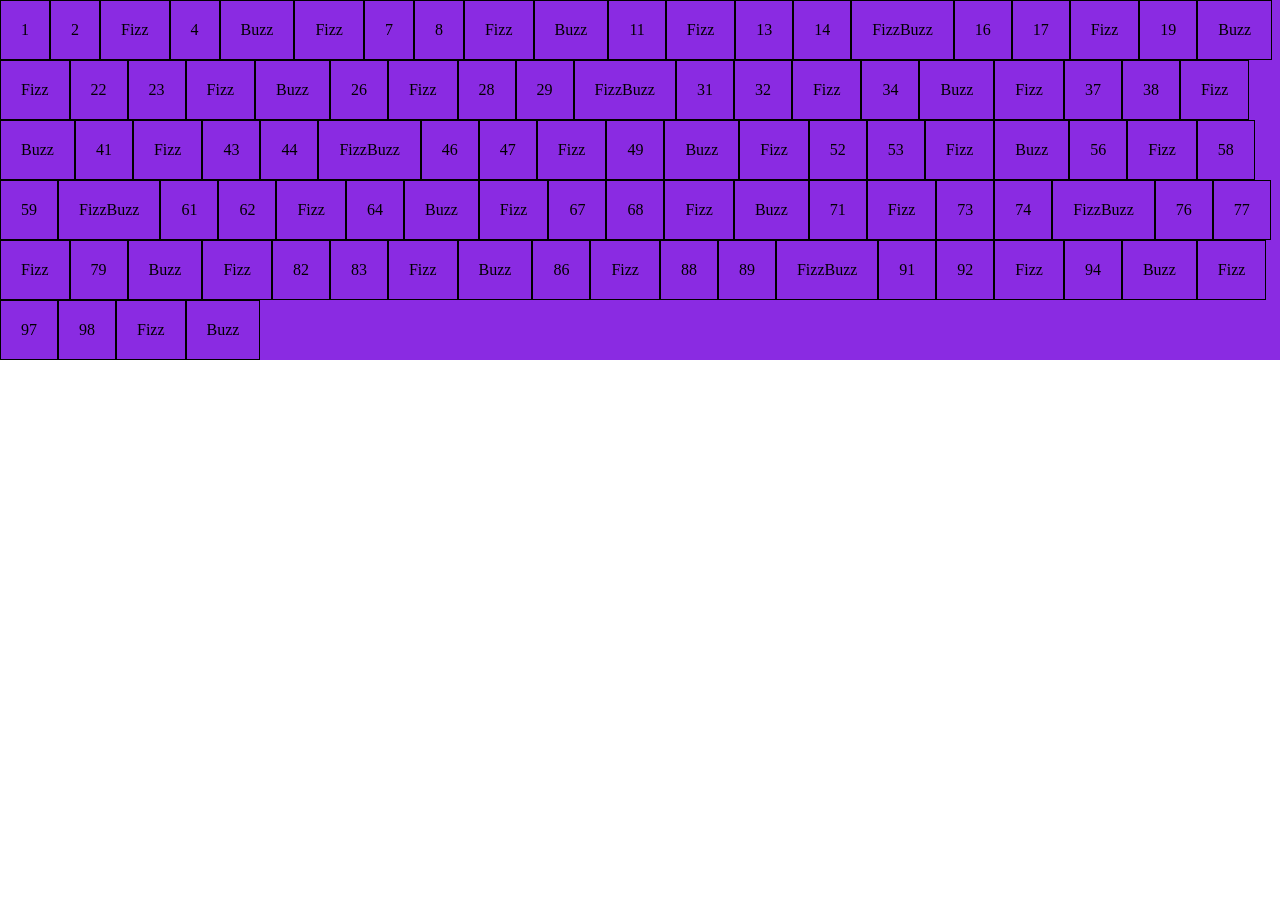
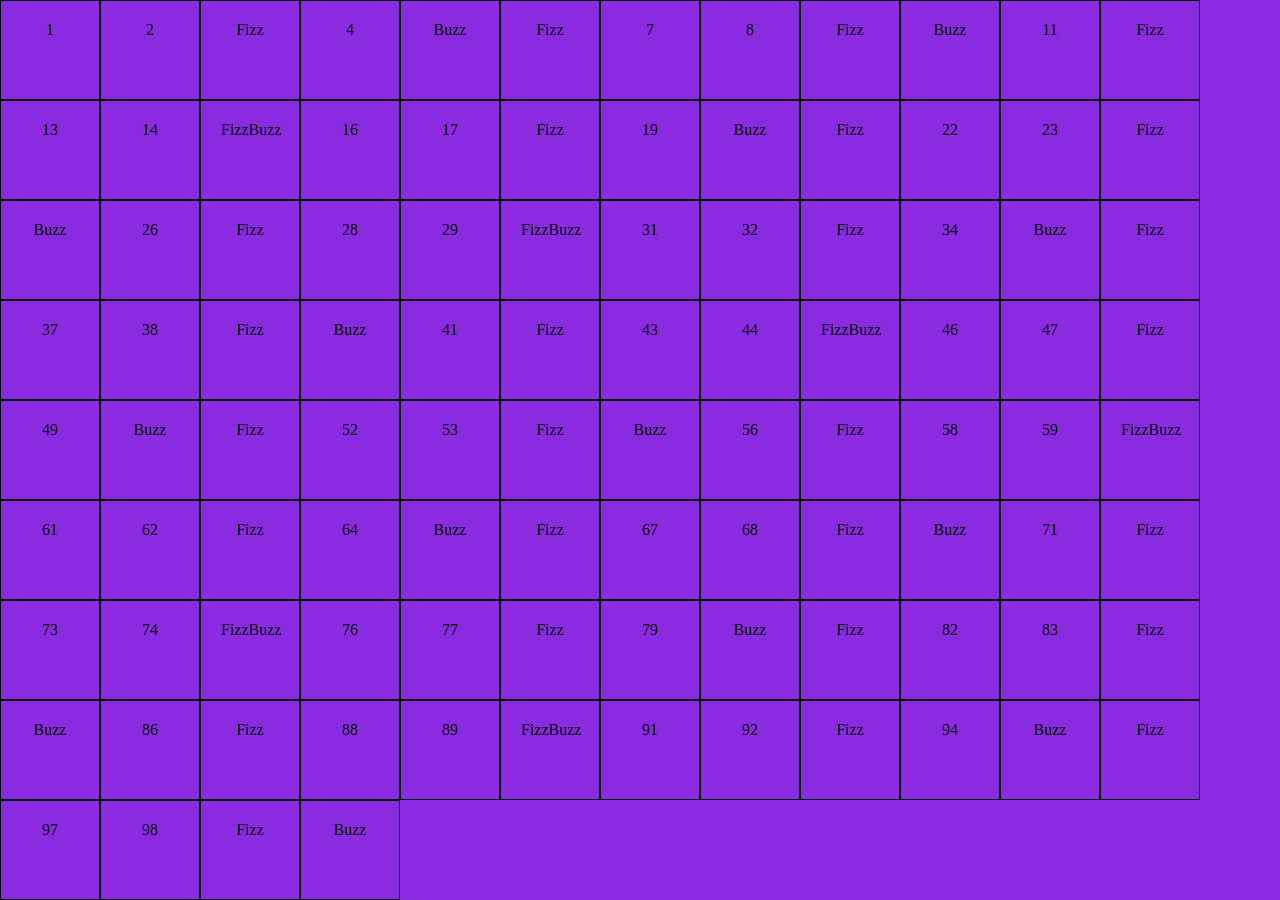
Before and after one commit to Vincedinardo21/js-fizzbuzzdom, a plain HTML site: page index.html in a window 1280 px wide. Before the commit the page ends 800 px from the top, so only its background shows below. Drawn offline with Linux system fonts and the light colour scheme.

Commit message:
Fix griglia pt 2

```diff
--- a/css/style.css
+++ b/css/style.css
@@ -5,7 +5,6 @@
 }
 
 .container {
-    width: 100%;
     margin: 0 auto;
     background-color: blueviolet;
 }
@@ -19,4 +18,7 @@ ul {
 li {
     border: 1px solid black;
     padding: 20px;
+    width: 100px;
+    height: 100px;
+    text-align: center;
 }
--- a/index.html
+++ b/index.html
@@ -5,7 +5,7 @@
     <meta http-equiv="X-UA-Compatible" content="IE=edge">
     <meta name="viewport" content="width=device-width, initial-scale=1.0">
     <link rel="stylesheet" href="css/style.css">
-    <title>Fuzz</title>
+    <title>FizzBuzz</title>
 </head>
 <body>
     <div class="container">
```
